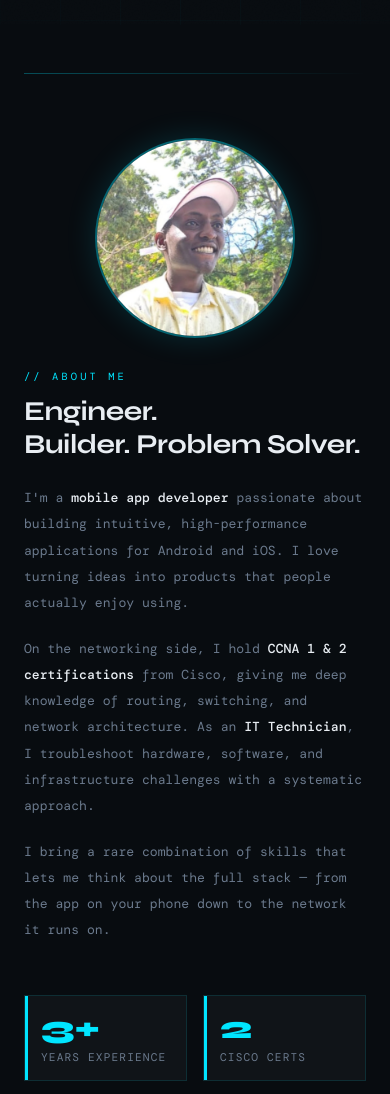
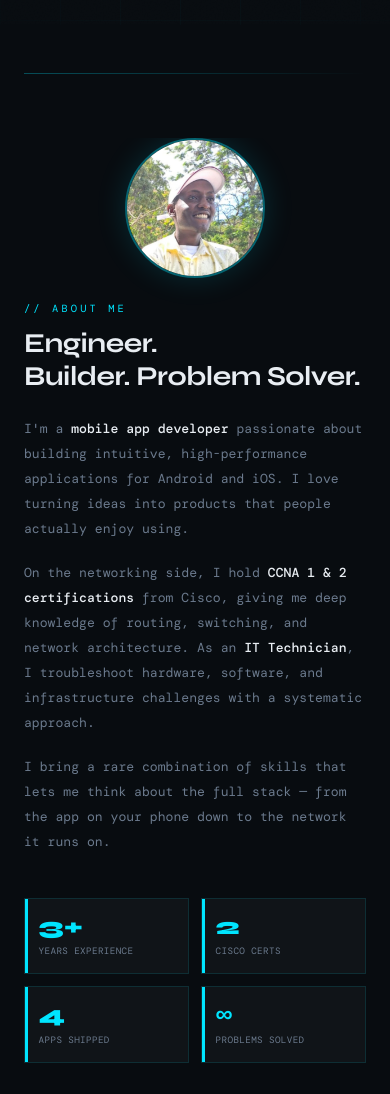
Before and after one commit to Munenez/Portfolio, a plain HTML site: page index.html in a window 390 px wide. Shown: the part 820-1914 px from the top of the page. Drawn offline with nearby package versions, Linux system fonts and the light colour scheme; a web font is replaced by a local one.

Commit message:
Refactor about section styles and layout

```diff
--- a/index.html
+++ b/index.html
@@ -159,13 +159,31 @@
     }
 
     /* ABOUT */
-    .about-grid { display: grid; grid-template-columns: 220px 1fr 1fr; gap: 3rem; align-items: center; }
+    .about-grid {
+      display: grid;
+      grid-template-columns: 220px 1fr 1fr;
+      gap: 3rem;
+      align-items: start;
+      width: 100%;
+    }
+    .about-photo-wrap {
+      display: flex; align-items: center; justify-content: center;
+    }
+    .about-photo-wrap img {
+      width: 200px; height: 200px;
+      object-fit: cover; object-position: center top;
+      border-radius: 50%;
+      border: 2px solid rgba(0,229,255,0.4);
+      box-shadow: 0 0 30px rgba(0,229,255,0.15);
+      display: block;
+    }
     .about-text p { font-size: 0.88rem; line-height: 2; color: var(--muted); margin-bottom: 1.2rem; }
     .about-text p strong { color: var(--text); font-weight: 500; }
-    .about-stats { display: grid; grid-template-columns: 1fr 1fr; gap: 1.5rem; }
+    .about-stats { display: grid; grid-template-columns: 1fr 1fr; gap: 1rem; }
     .stat-card {
-      padding: 1.5rem; border: 1px solid var(--border);
+      padding: 1.25rem; border: 1px solid var(--border);
       background: var(--card); position: relative; overflow: hidden;
+      min-width: 0;
     }
     .stat-card::after {
       content: ''; position: absolute; top: 0; left: 0;
@@ -173,10 +191,10 @@
     }
     .stat-num {
       font-family: 'Syne', sans-serif;
-      font-size: 2.5rem; font-weight: 800; color: var(--accent); line-height: 1;
+      font-size: 2rem; font-weight: 800; color: var(--accent); line-height: 1;
     }
     .stat-label {
-      font-size: 0.7rem; letter-spacing: 0.1em;
+      font-size: 0.65rem; letter-spacing: 0.08em;
       text-transform: uppercase; color: var(--muted); margin-top: 0.4rem;
     }
 
@@ -279,7 +297,7 @@
     /* FOOTER */
     footer {
       padding: 2rem 4rem; border-top: 1px solid var(--border);
-      display: flex; justify-content: space-between; align-items: center;
+      display: flex; justify-content: center; align-items: center;
       font-size: 0.7rem; color: var(--muted); letter-spacing: 0.08em;
     }
 
@@ -287,21 +305,25 @@
     .reveal { opacity: 0; transform: translateY(30px); transition: opacity 0.7s ease, transform 0.7s ease; }
     .reveal.visible { opacity: 1; transform: translateY(0); }
 
-    /* ── RESPONSIVE: TABLET (max 900px) ── */
+    /* ═══════════════════════════════════
+       RESPONSIVE — TABLET (max 900px)
+    ═══════════════════════════════════ */
     @media (max-width: 900px) {
       nav { padding: 1.2rem 2rem; }
       .nav-links { gap: 1.5rem; }
       section { padding: 4rem 2rem; }
       .hero { padding: 7rem 2rem 4rem; }
-      .about-grid { grid-template-columns: 1fr !important; gap: 2rem; }
-      .about-grid > div:first-child { justify-content: flex-start !important; }
+      .about-grid { grid-template-columns: 1fr; gap: 2rem; }
+      .about-photo-wrap { justify-content: flex-start; }
       .skills-grid { grid-template-columns: 1fr 1fr; }
       .certs-grid  { grid-template-columns: 1fr 1fr; }
       .projects-grid { grid-template-columns: 1fr; }
       footer { flex-direction: column; gap: 0.5rem; text-align: center; }
     }
 
-    /* ── RESPONSIVE: MOBILE (max 600px) ── */
+    /* ═══════════════════════════════════
+       RESPONSIVE — MOBILE (max 600px)
+    ═══════════════════════════════════ */
     @media (max-width: 600px) {
       /* nav */
       nav { padding: 1rem 1.5rem; }
@@ -319,13 +341,38 @@
       section { padding: 3rem 1.5rem; }
       .section-title { font-size: clamp(1.4rem, 7vw, 1.8rem); margin-bottom: 1.5rem; }
 
-      /* about */
-      .about-grid { grid-template-columns: 1fr !important; gap: 2rem; }
-      .about-grid > div:first-child { justify-content: center !important; }
-      .about-text p { font-size: 0.82rem; }
-      .about-stats { grid-template-columns: 1fr 1fr; gap: 1rem; }
-      .stat-num { font-size: 2rem; }
-      .stat-card { padding: 1rem; }
+      /* about — force single column, no horizontal scroll */
+      .about-grid {
+        grid-template-columns: 1fr;
+        gap: 1.5rem;
+        width: 100%;
+        max-width: 100%;
+        overflow: hidden;
+      }
+      .about-photo-wrap {
+        justify-content: center;
+      }
+      .about-photo-wrap img {
+        width: 140px !important;
+        height: 140px !important;
+      }
+      .about-text p { font-size: 0.82rem; line-height: 1.9; }
+
+      /* stat cards — 2×2 grid, fills screen width */
+      .about-stats {
+        display: grid;
+        grid-template-columns: 1fr 1fr;
+        gap: 0.75rem;
+        width: 100%;
+      }
+      .stat-card {
+        padding: 1rem 0.85rem;
+        min-width: 0;
+        width: 100%;
+        overflow: hidden;
+      }
+      .stat-num { font-size: 1.5rem; }
+      .stat-label { font-size: 0.58rem; letter-spacing: 0.04em; white-space: normal; }
 
       /* skills */
       .skills-grid { grid-template-columns: 1fr; gap: 1rem; }
@@ -396,21 +443,11 @@
   <section id="about">
     <div class="divider"></div>
     <div class="about-grid reveal">
-      <div style="display:flex; align-items:center; justify-content:center;">
-        <img
-          src="Ron Smiling.jpg"
-          alt="Mugo Ron Munene"
-          style="
-            width: 200px;
-            height: 200px;
-            object-fit: cover;
-            object-position: center top;
-            border-radius: 50%;
-            border: 2px solid rgba(0,229,255,0.4);
-            box-shadow: 0 0 30px rgba(0,229,255,0.15);
-          "
-        />
+
+      <div class="about-photo-wrap">
+        <img src="Ron Smiling.jpg" alt="Mugo Ron Munene" />
       </div>
+
       <div class="about-text">
         <div class="section-label">// about me</div>
         <h2 class="section-title">Engineer.<br>Builder. Problem Solver.</h2>
@@ -430,6 +467,7 @@
           from the app on your phone down to the network it runs on.
         </p>
       </div>
+
       <div class="about-stats">
         <div class="stat-card">
           <div class="stat-num">3+</div>
@@ -448,6 +486,7 @@
           <div class="stat-label">Problems Solved</div>
         </div>
       </div>
+
     </div>
   </section>
 
@@ -531,8 +570,8 @@
           <p class="project-desc">
             A Flutter mobile application that helps users decide what meals to eat each day by generating
             different meal combinations. Instead of spending time thinking about what to cook or eat,
-            the app provides meal suggestions that users can easily browse and customize.
-            This helps users save time and maintain a more organized meal routine.
+            the app provides meal suggestions that users can easily browse and customize,
+            helping save time and maintain a more organized meal routine.
           </p>
           <div class="project-stack">
             <span class="project-tech">Flutter (Dart)</span>
@@ -694,7 +733,7 @@
         drop me a message.
       </p>
       <div class="contact-links">
-        <a href="mailto:ronmunene2@gmail.com" class="contact-link">&#9993; Email Me</a>
+        <a href="mailto:mugoronmunene@gmail.com" class="contact-link">&#9993; Email Me</a>
         <a href="https://github.com/Munenez" target="_blank" class="contact-link">&#9883; GitHub</a>
       </div>
     </div>
```
